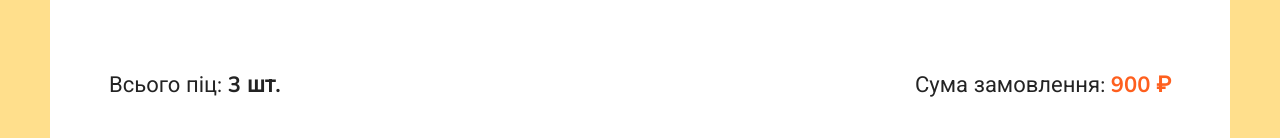
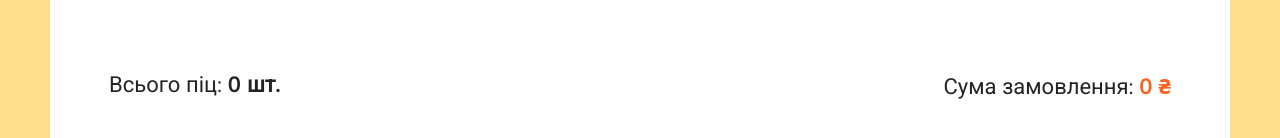
Before and after one commit to Dearian27/React_Pizza, a React (Create React App) app: page /cart in a window 1280 px wide. Shown: the part 305-443 px from the top of the page. Built offline with nearby package versions, Linux system fonts and the light colour scheme.

Commit message:
cart functional fix 1

```diff
--- a/src/pages/Cart.jsx
+++ b/src/pages/Cart.jsx
@@ -6,12 +6,14 @@ import { clearProducts } from '../redux/slices/cartSlice'
 
 const Cart = () => {
 
+
 const dispatch = useDispatch()
-const  items  = useSelector(state => state.cart.items)
+const  {items, totalPrice}  = useSelector(state => state.cart)
+const totalCount = items.reduce((sum, item) => sum + item.count, 0)
 
 const onClickClear = () => {
   dispatch(
-    clearProducts()
+    clearProducts(),
   )
 }
 
@@ -45,8 +47,8 @@ const onClickClear = () => {
         </div>
         <div className="cart__bottom">
           <div className="cart__bottom-details">
-            <span> Всього піц: <b>3 шт.</b> </span>
-            <span> Сума замовлення: <b>900 ₽</b> </span>
+            <span> Всього піц: <b>{totalCount} шт.</b> </span>
+            <span> Сума замовлення: <b>{totalPrice} ₴</b> </span>
           </div>
           <div className="cart__bottom-buttons">
             <Link to="/" className="button button--outline button--add go-back-btn">
```
